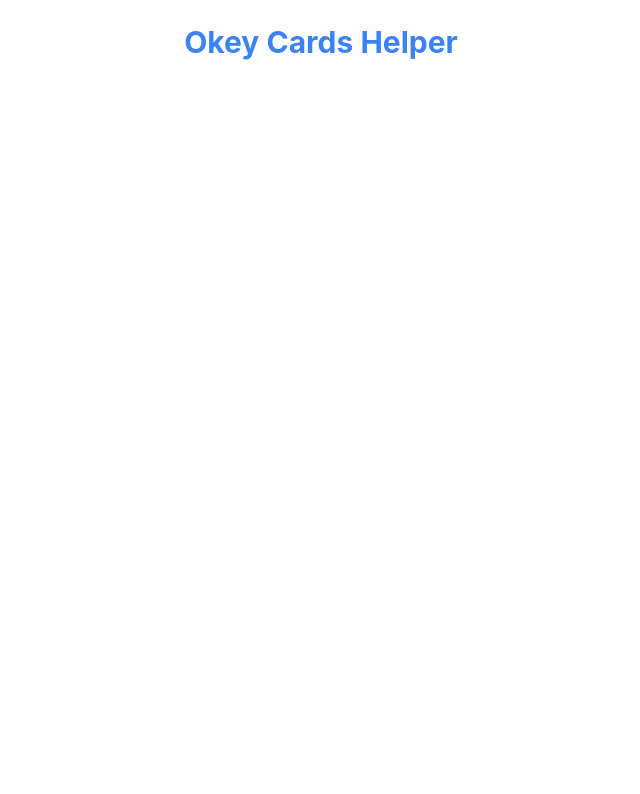
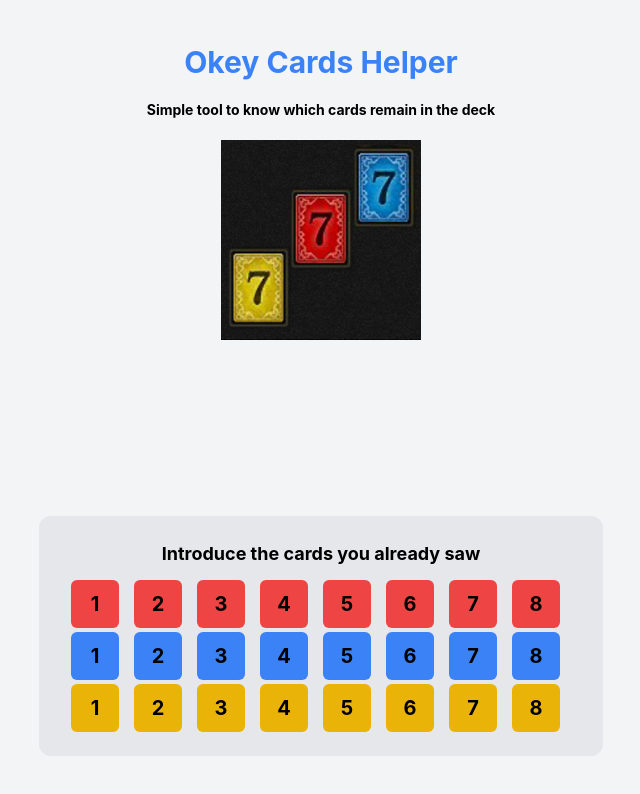
Before and after one commit to gitradonz/okey_cards_helper, a Next.js app: page / in a window 1280 px wide. Shown: the top 794 px of the page, without its empty margins (319-959 px from the left). Built offline with nearby package versions, Linux system fonts and the light colour scheme.

Commit message:
Maqueteando

```diff
--- a/pages/MainPage.js
+++ b/pages/MainPage.js
@@ -1,10 +1,62 @@
+import Image from 'next/image';
+
 export default function MainPage() {
+  const cards = [
+    { id: 1, name: '1', color: 'red' },
+    { id: 2, name: '2', color: 'red' },
+    { id: 3, name: '3', color: 'red' },
+    { id: 4, name: '4', color: 'red' },
+    { id: 5, name: '5', color: 'red' },
+    { id: 6, name: '6', color: 'red' },
+    { id: 7, name: '7', color: 'red' },
+    { id: 8, name: '8', color: 'red' },
+    { id: 9, name: '1', color: 'blue' },
+    { id: 10, name: '2', color: 'blue' },
+    { id: 11, name: '3', color: 'blue' },
+    { id: 12, name: '4', color: 'blue' },
+    { id: 13, name: '5', color: 'blue' },
+    { id: 14, name: '6', color: 'blue' },
+    { id: 15, name: '7', color: 'blue' },
+    { id: 16, name: '8', color: 'blue' },
+    { id: 17, name: '1', color: 'yellow' },
+    { id: 18, name: '2', color: 'yellow' },
+    { id: 19, name: '3', color: 'yellow' },
+    { id: 20, name: '4', color: 'yellow' },
+    { id: 21, name: '5', color: 'yellow' },
+    { id: 22, name: '6', color: 'yellow' },
+    { id: 23, name: '7', color: 'yellow' },
+    { id: 24, name: '8', color: 'yellow' },
+  ];
+
   return (
-    <main>
-      <div className="font-bold text-3xl flex w-full items-center justify-center mt-6">
-        <h1 className="text-blue-500">
+    <main className="flex items-center justify-center flex-col bg-gray-100 h-screen">
+      <div className=" flex items-center justify-center mb-44 flex-col gap-5">
+        <h1 className="text-blue-500 font-bold text-3xl">
           Okey Cards <span className="text-blue-500">Helper</span>
         </h1>
+        <h6 className="font-bold text-sm">
+          Simple tool to know which cards remain in the deck
+        </h6>
+        <Image src="/okeyCards.png" alt="Okey Cards" width={200} height={200} />
+      </div>
+      <div className="flex items-center flex-col justify-center bg-gray-200 rounded-xl py-6">
+        <span className="font-bold text-lg mb-3">
+          Introduce the cards you already saw
+        </span>
+
+        <div className="grid grid-cols-8 gap-1 mx-8 w-[500px] font-bold">
+          {cards.map((card) => (
+            <div
+              key={card.id}
+              className={`${card.color === 'red' && 'bg-red-500'}
+                ${card.color === 'blue' && 'bg-blue-500'}
+                ${card.color === 'yellow' && 'bg-yellow-500'}
+                h-12 w-12 rounded-md flex items-center justify-center text-xl`}
+            >
+              {card.name}
+            </div>
+          ))}
+        </div>
       </div>
     </main>
   );
```
Also changed, not shown: public/okeyCards.png (added).
